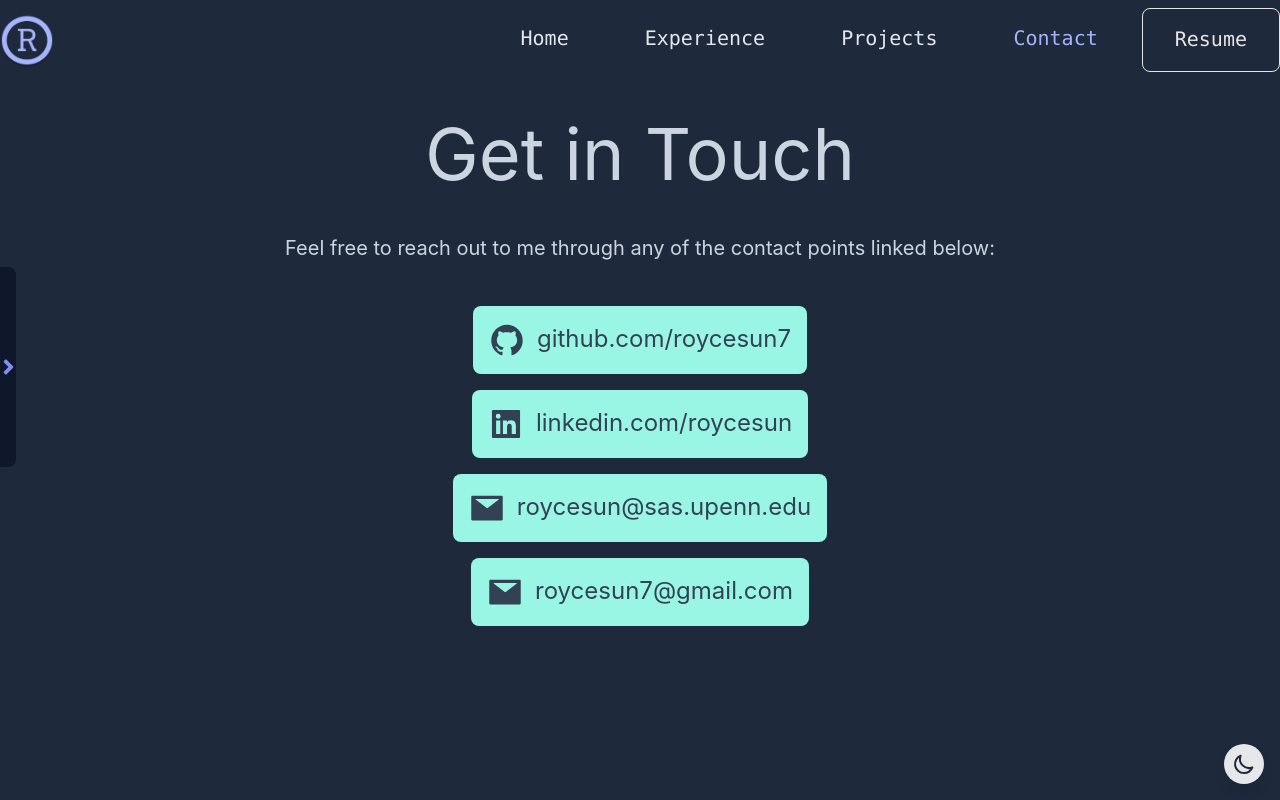
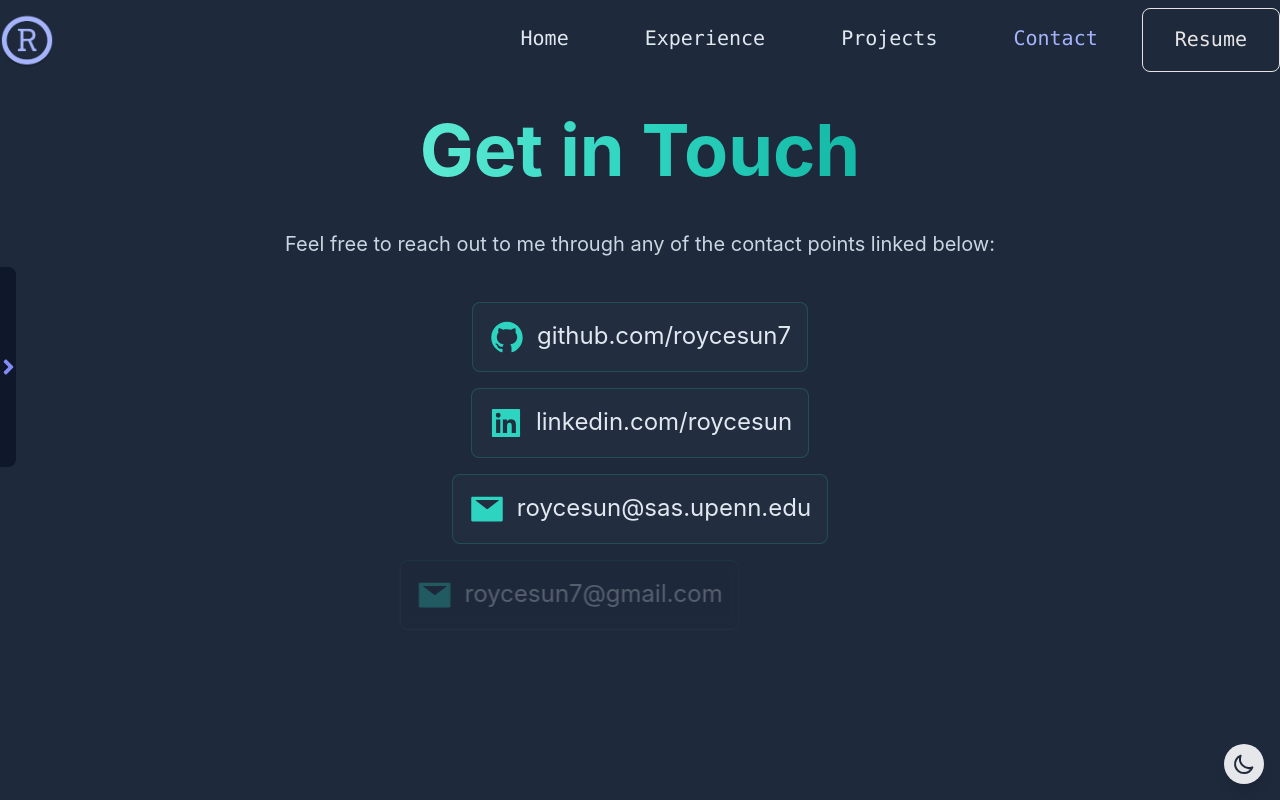
Before and after one commit to roycesun7/Portfolio_Site, a React (Vite) app: page / in a window 1280 px wide. Both pictures are taken after a click on the element "Contact". Built offline with nearby package versions, Linux system fonts and the light colour scheme.

Commit message:
jazzed up contacts page

```diff
--- a/src/pages/Contact.jsx
+++ b/src/pages/Contact.jsx
@@ -3,14 +3,13 @@ import { motion } from "framer-motion";
 
 export default function Contact() {
   return (
-
     <div className="h-screen bg-slate-800 relative w-screen pt-20">
       <div className="flex flex-col h-3/5 justify-center">
         <div className="flex flex-col items-center space-y-4">
 
         <div style={{ margin: "20px" }}></div>
 
-        <h1 className="text-slate-300 text-7xl text-center mb-7 pt-24 mt-5">Get in Touch</h1>
+        <h1 className="text-7xl font-bold bg-clip-text text-transparent bg-gradient-to-r from-teal-300 via-teal-400 to-teal-500 text-center mb-7 pt-24 mt-5">Get in Touch</h1>
 
         <div style={{ margin: "14px" }}></div>
 
@@ -23,54 +22,58 @@ export default function Contact() {
       <div style={{ margin: "14px" }}></div>
 
           <motion.div
-            className="flex items-center p-4 bg-teal-200 rounded-lg"
+            className="flex items-center p-4 bg-slate-700/20 backdrop-blur-sm rounded-lg border border-teal-400/20 hover:border-teal-400/50 transition-all duration-300"
             initial={{ opacity: 0, x: -100 }}
             animate={{ opacity: 1, x: 0 }}
             transition={{ duration: 1, delay: 0.5 }}
+            whileHover={{ scale: 1.02, y: -5 }}
           >
-            <AiFillGithub className="text-slate-700 text-4xl me-3" />
-            <a className="group text-slate-700 text-2xl cursor-pointer transition-all duration-500" href="https://github.com/roycesun7">
+            <AiFillGithub className="text-teal-400 text-4xl me-3" />
+            <a className="group text-slate-200 text-2xl cursor-pointer transition-all duration-500" href="https://github.com/roycesun7">
               github.com/roycesun7
-              <span className="block max-w-0 ms-[50%] group-hover:ms-0 group-hover:max-w-full transition-all duration-300 h-0.5 bg-slate-700"></span>
+              <span className="block max-w-0 ms-[50%] group-hover:ms-0 group-hover:max-w-full transition-all duration-300 h-0.5 bg-teal-400"></span>
             </a>
           </motion.div>
 
           <motion.div
-            className="flex items-center p-4 bg-teal-200 rounded-lg"
+            className="flex items-center p-4 bg-slate-700/20 backdrop-blur-sm rounded-lg border border-teal-400/20 hover:border-teal-400/50 transition-all duration-300"
             initial={{ opacity: 0, x: -100 }}
             animate={{ opacity: 1, x: 0 }}
             transition={{ duration: 1, delay: 0.75 }}
+            whileHover={{ scale: 1.02, y: -5 }}
           >
-            <AiFillLinkedin className="text-slate-700 text-4xl me-3" />
-            <a className="group text-slate-700 text-2xl cursor-pointer transition-all duration-500" href="https://www.linkedin.com/in/royce-sun/">
+            <AiFillLinkedin className="text-teal-400 text-4xl me-3" />
+            <a className="group text-slate-200 text-2xl cursor-pointer transition-all duration-500" href="https://www.linkedin.com/in/royce-sun/">
               linkedin.com/roycesun
-              <span className="block max-w-0 ms-[50%] group-hover:ms-0 group-hover:max-w-full transition-all duration-300 h-0.5 bg-slate-700"></span>
+              <span className="block max-w-0 ms-[50%] group-hover:ms-0 group-hover:max-w-full transition-all duration-300 h-0.5 bg-teal-400"></span>
             </a>
           </motion.div>
 
           <motion.div
-            className="flex items-center p-4 bg-teal-200 rounded-lg"
+            className="flex items-center p-4 bg-slate-700/20 backdrop-blur-sm rounded-lg border border-teal-400/20 hover:border-teal-400/50 transition-all duration-300"
             initial={{ opacity: 0, x: -100 }}
             animate={{ opacity: 1, x: 0 }}
             transition={{ duration: 1, delay: 1 }}
+            whileHover={{ scale: 1.02, y: -5 }}
           >
-            <AiFillMail className="text-slate-700 text-4xl me-3" />
-            <a className="group text-slate-700 text-2xl cursor-pointer transition-all duration-500" href="mailto:roycesun@sas.upenn.edu">
+            <AiFillMail className="text-teal-400 text-4xl me-3" />
+            <a className="group text-slate-200 text-2xl cursor-pointer transition-all duration-500" href="mailto:roycesun@sas.upenn.edu">
               roycesun@sas.upenn.edu
-              <span className="block max-w-0 ms-[50%] group-hover:ms-0 group-hover:max-w-full transition-all duration-300 h-0.5 bg-slate-700"></span>
+              <span className="block max-w-0 ms-[50%] group-hover:ms-0 group-hover:max-w-full transition-all duration-300 h-0.5 bg-teal-400"></span>
             </a>
           </motion.div>
 
           <motion.div
-            className="flex items-center p-4 bg-teal-200 rounded-lg"
+            className="flex items-center p-4 bg-slate-700/20 backdrop-blur-sm rounded-lg border border-teal-400/20 hover:border-teal-400/50 transition-all duration-300"
             initial={{ opacity: 0, x: -100 }}
             animate={{ opacity: 1, x: 0 }}
             transition={{ duration: 1, delay: 1.25 }}
+            whileHover={{ scale: 1.02, y: -5 }}
           >
-            <AiFillMail className="text-slate-700 text-4xl me-3" />
-            <a className="group text-slate-700 text-2xl cursor-pointer transition-all duration-500" href="mailto:roycesun7@gmail.com">
+            <AiFillMail className="text-teal-400 text-4xl me-3" />
+            <a className="group text-slate-200 text-2xl cursor-pointer transition-all duration-500" href="mailto:roycesun7@gmail.com">
               roycesun7@gmail.com
-              <span className="block max-w-0 ms-[50%] group-hover:ms-0 group-hover:max-w-full transition-all duration-300 h-0.5 bg-slate-700"></span>
+              <span className="block max-w-0 ms-[50%] group-hover:ms-0 group-hover:max-w-full transition-all duration-300 h-0.5 bg-teal-400"></span>
             </a>
           </motion.div>
         </div>
```
